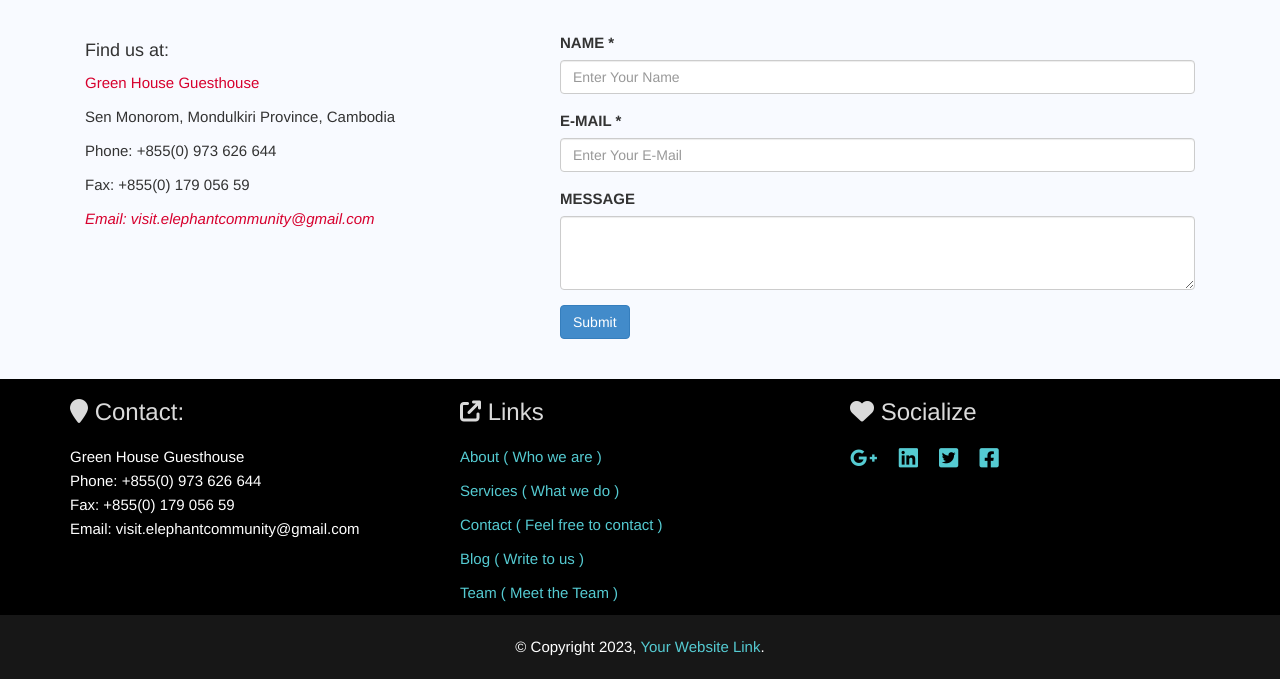
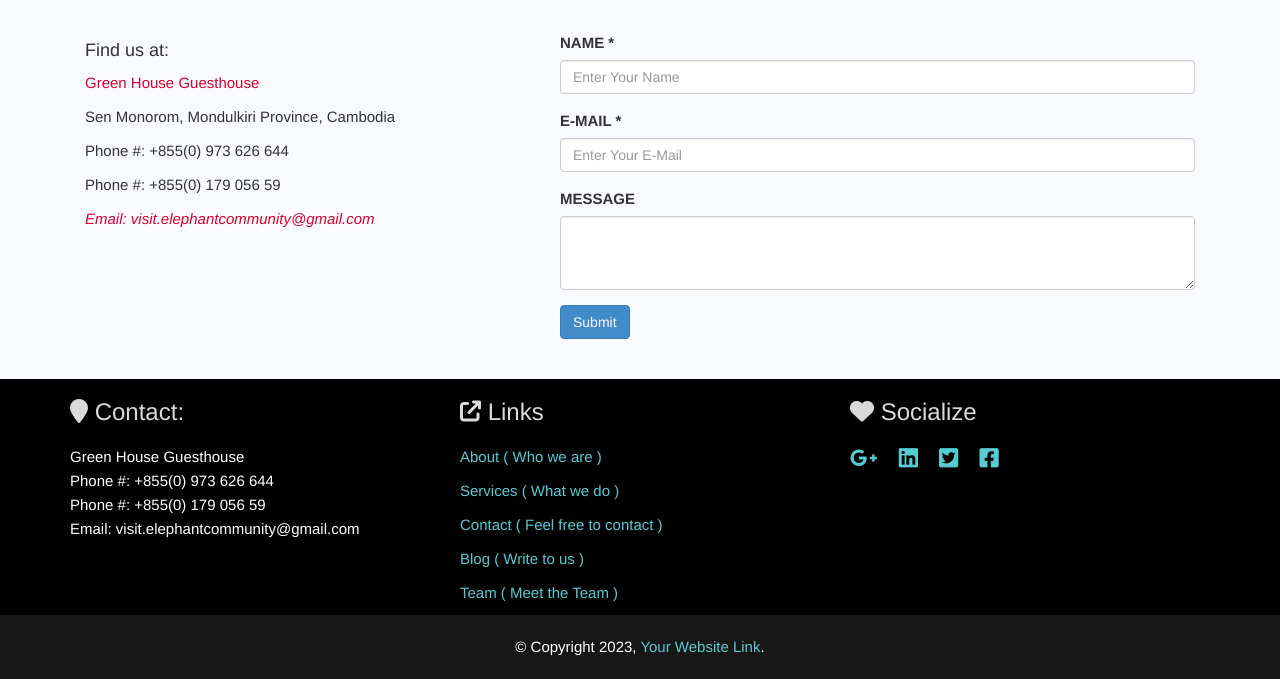
Before and after one commit to yong-lim/greenhouse, a Jekyll site: the page built from _pages/contact.html, in a window 1280 px wide. Shown: the part 551-1230 px from the top of the page. Built offline with Jekyll 4.4.1, drawn with Linux system fonts in a browser that asks for light colours.

Commit message:
Change fax to telephone number

```diff
--- a/_config.yml
+++ b/_config.yml
@@ -23,8 +23,8 @@ url: "" # the base hostname & protocol for your site, e.g. http://example.com
 # Company Information
 company_name: Green House Guesthouse
 address_line: Sen Monorom, Mondulkiri Province, Cambodia
-telephone_number: +855(0) 973 626 644
-fax_number: +855(0) 179 056 59
+telephone_number1: +855(0) 973 626 644
+telephone_number2: +855(0) 179 056 59
 company_email: visit.elephantcommunity@gmail.com
 google-map: "https://www.google.com/maps/embed?pb=!1m14!1m8!1m3!1d3895.90124516613!2d107.18475610269265!3d12.456297199999998!3m2!1i1024!2i768!4f13.1!3m3!1m2!1s0x3172f0cf2705662f%3A0x9bbebe377baa7851!2sBoran%20Sortha%20guesthouse!5e0!3m2!1sen!2skh!4v1674385113367!5m2!1sen!2skh"
 
--- a/_includes/footer.html
+++ b/_includes/footer.html
@@ -6,8 +6,8 @@
         <h3><i class="fa fa-map-marker"></i> Contact:</h3>
         <p class="footer-contact">
           {{ site.company_name }} <br>
-          Phone: {{ site.telephone_number }} <br>
-          Fax: {{ site.fax_number }} <br>
+          Phone #: {{ site.telephone_number1 }} <br>
+          Phone #: {{ site.telephone_number2 }} <br>
           Email: {{ site.company_email }}<br>
         </p>
       </div>
--- a/_pages/contact.html
+++ b/_pages/contact.html
@@ -18,8 +18,8 @@ published: true
 
         <p class="block-author">{{ site.company_name }}</p>
         <p>{{ site.address_line }}</p>
-        <p>Phone: {{ site.telephone_number }}</p>
-        <p>Fax: {{ site.fax_number }}</p>
+        <p>Phone #: {{ site.telephone_number1 }}</p>
+        <p>Phone #: {{ site.telephone_number2 }}</p>
 
         <em class="block-author">Email: {{ site.company_email }}</em> <br>
         <br>
```
